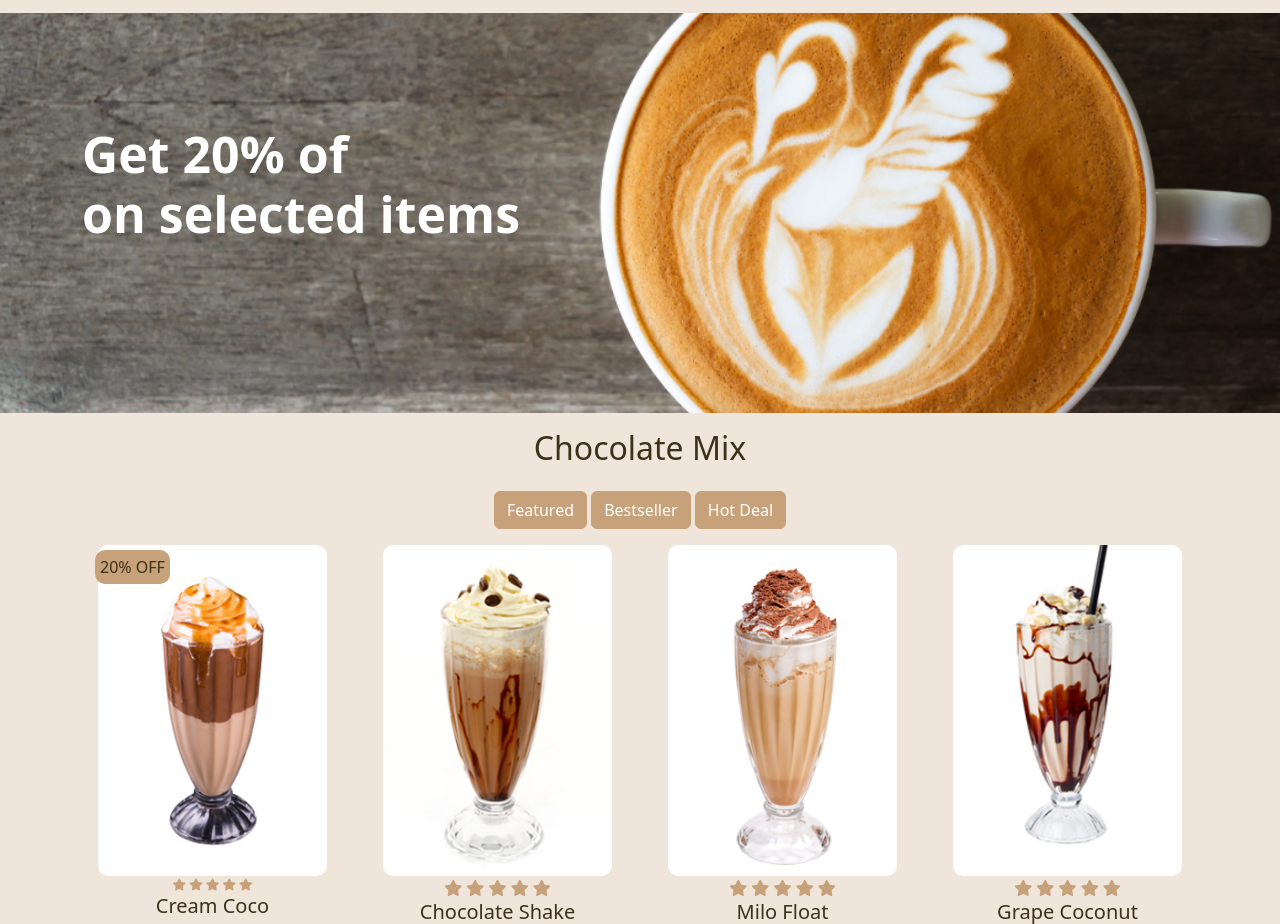
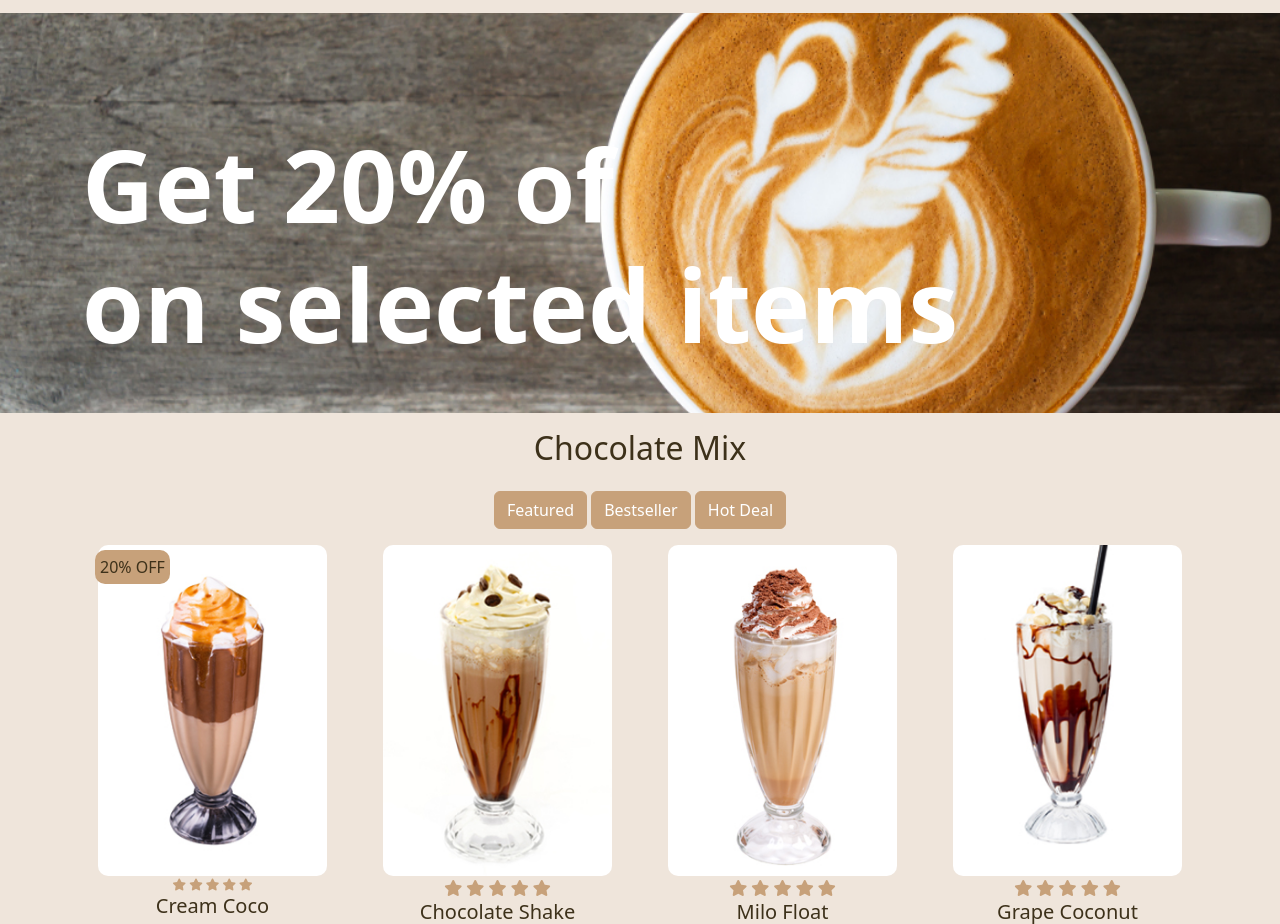
Before and after one commit to Dali-DiemDiem/DaliCoffee, a plain HTML site: page index.html in a window 1280 px wide. Shown: the part 927-1851 px from the top of the page. Drawn offline with Linux system fonts and the light colour scheme.

Commit message:
Update style.css

```diff
--- a/css/style.css
+++ b/css/style.css
@@ -149,7 +149,7 @@ h3:hover{
 }
 #get h1{
 
-        ;font-size: 50px; text-decoration: none; font-weight: bold; margin-top:10%
+        ;font-size: 100px; text-decoration: none; font-weight: bold; margin-top:10%
 
 
 }
```
